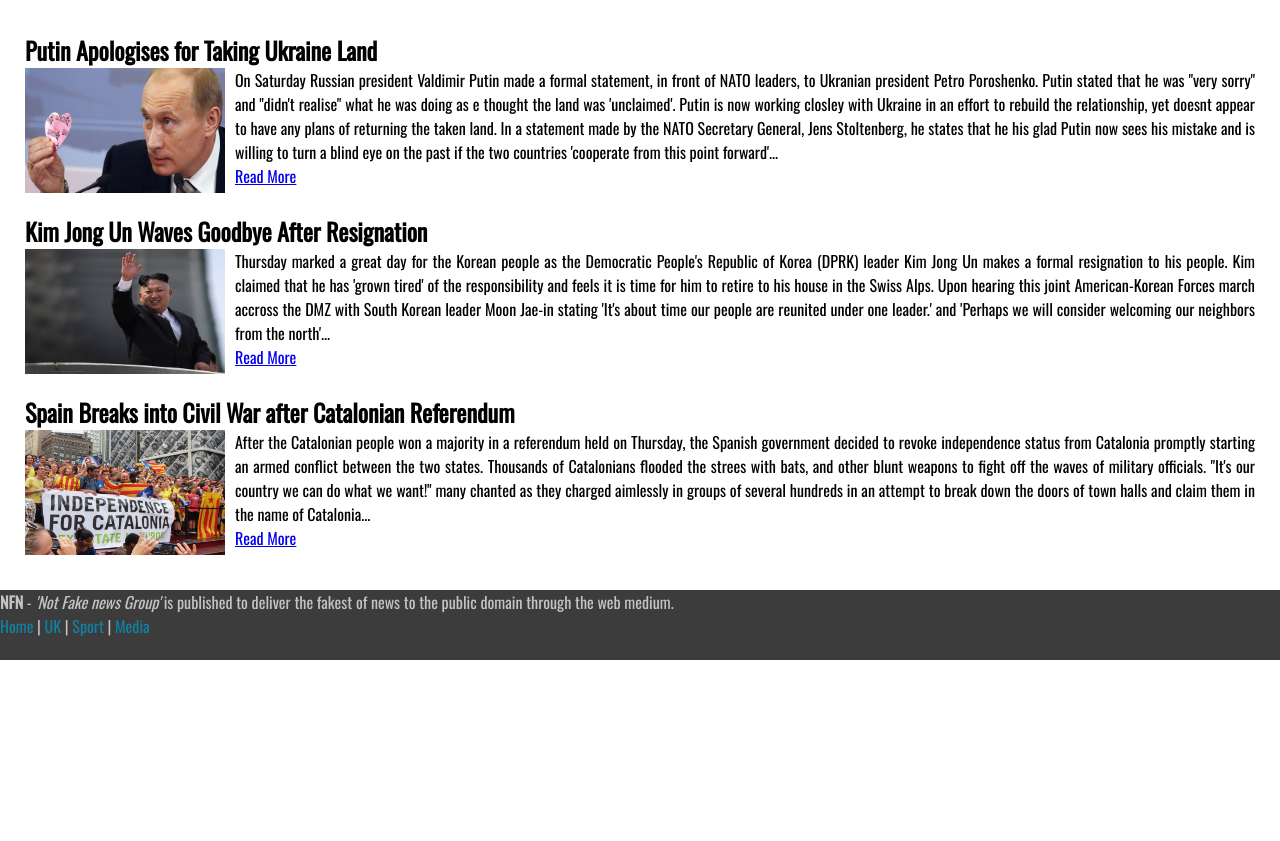
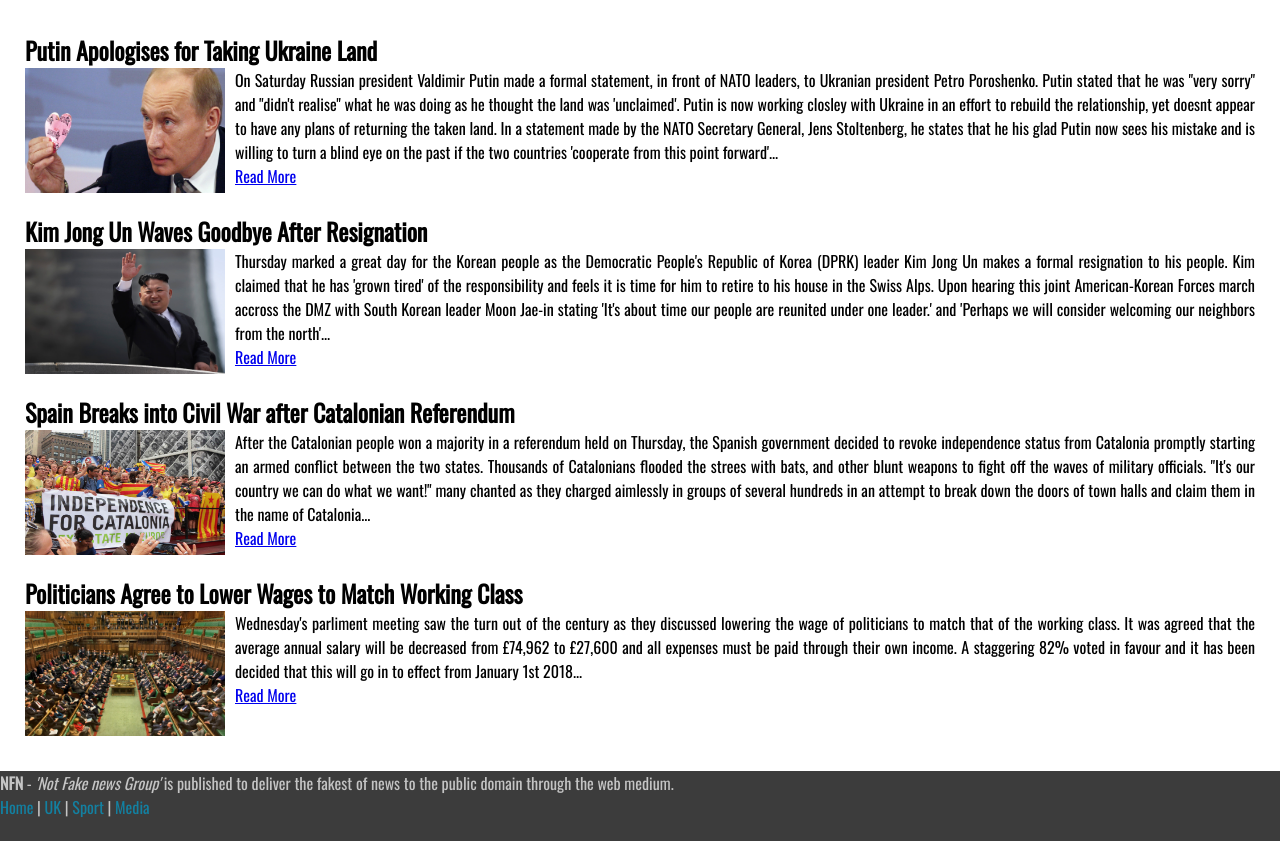
Before and after one commit to Ellislee1/Web-Assignment, a plain HTML site: page pages/index.html in a window 1280 px wide. Shown: the part 140-981 px from the top of the page. Before the commit the page ends 800 px from the top, so only its background shows below. Drawn offline with nearby package versions, Linux system fonts and the light colour scheme.

Commit message:
Lower wages and Spelling

```diff
--- a/css/main.css
+++ b/css/main.css
@@ -19,7 +19,7 @@ line-height: 50px;
 
 footer{
   background-color: #3C3C3C;
-  position:absolute;
+  position:relative;
   bottom:0;
   width:100%;
   height:70px;
--- a/pages/index.html
+++ b/pages/index.html
@@ -46,7 +46,7 @@
           <img class="article-image" src="../media/images/Sorry Putin.jpg" alt="Putin holds 'apology' heart for Ukranian president." align="left">
         </div>
         <div class="article-text"><p>On Saturday Russian president Valdimir Putin made a formal statement,
-            in front of NATO leaders, to Ukranian president Petro Poroshenko. Putin stated that he was "very sorry" and "didn't realise" what he was doing as e thought the land was 'unclaimed'. Putin is now working closley
+            in front of NATO leaders, to Ukranian president Petro Poroshenko. Putin stated that he was "very sorry" and "didn't realise" what he was doing as he thought the land was 'unclaimed'. Putin is now working closley
           with Ukraine in an effort to rebuild the relationship, yet doesnt appear to have any plans of returning the taken land. In a statement made by the NATO Secretary General, Jens Stoltenberg, he states that he his glad
         Putin now sees his mistake and is willing to turn a blind eye on the past if the two countries 'cooperate from this point forward'...</p>
         </div>
@@ -80,6 +80,18 @@
         </div>
         <a href=#><u>Read More</u></a>
       </article>
+
+      <!--- Sub Article 3--->
+      <article class="article-left">
+        <h2>Politicians Agree to Lower Wages to Match Working Class</h2>
+        <div class="article-image">
+          <img class="article-image" src="../media/images/lower politicians wages.jpg" width="400" height="250" alt="Turnout at parliment for the lowering of the politicians wages bill." align="left">
+        </div>
+        <div class="article-text"><p>Wednesday's parliment meeting saw the turn out of the century as they discussed lowering the wage of politicians to match that of the working class. It was agreed that the average annual salary will be decreased from £74,962
+          to £27,600 and all expenses must be paid through their own income. A staggering 82% voted in favour and it has been decided that this will go in to effect from January 1st 2018...</p>
+        </div>
+        <a href=#><u>Read More</u></a>
+      </article>
     </div>
     </main>
 
```
Also changed, not shown: media/images/lower politicians wages.jpg (added).
